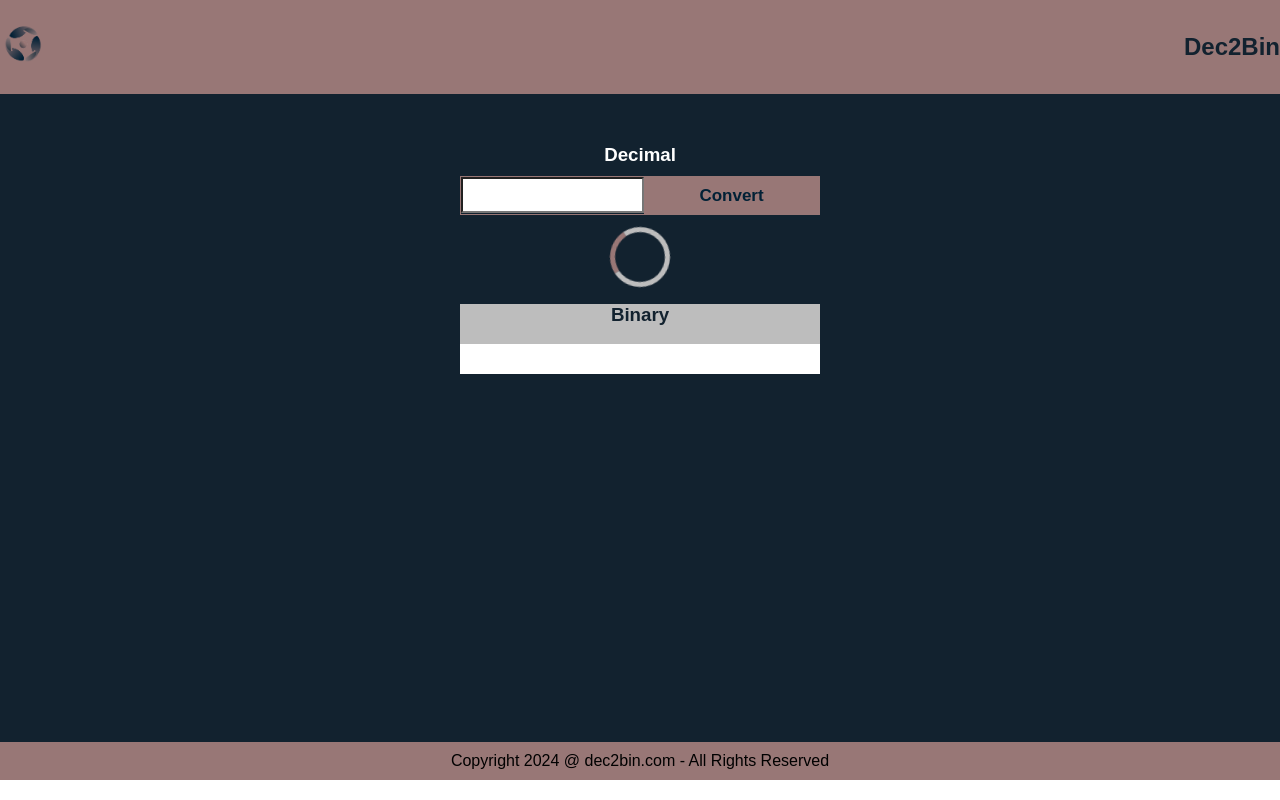
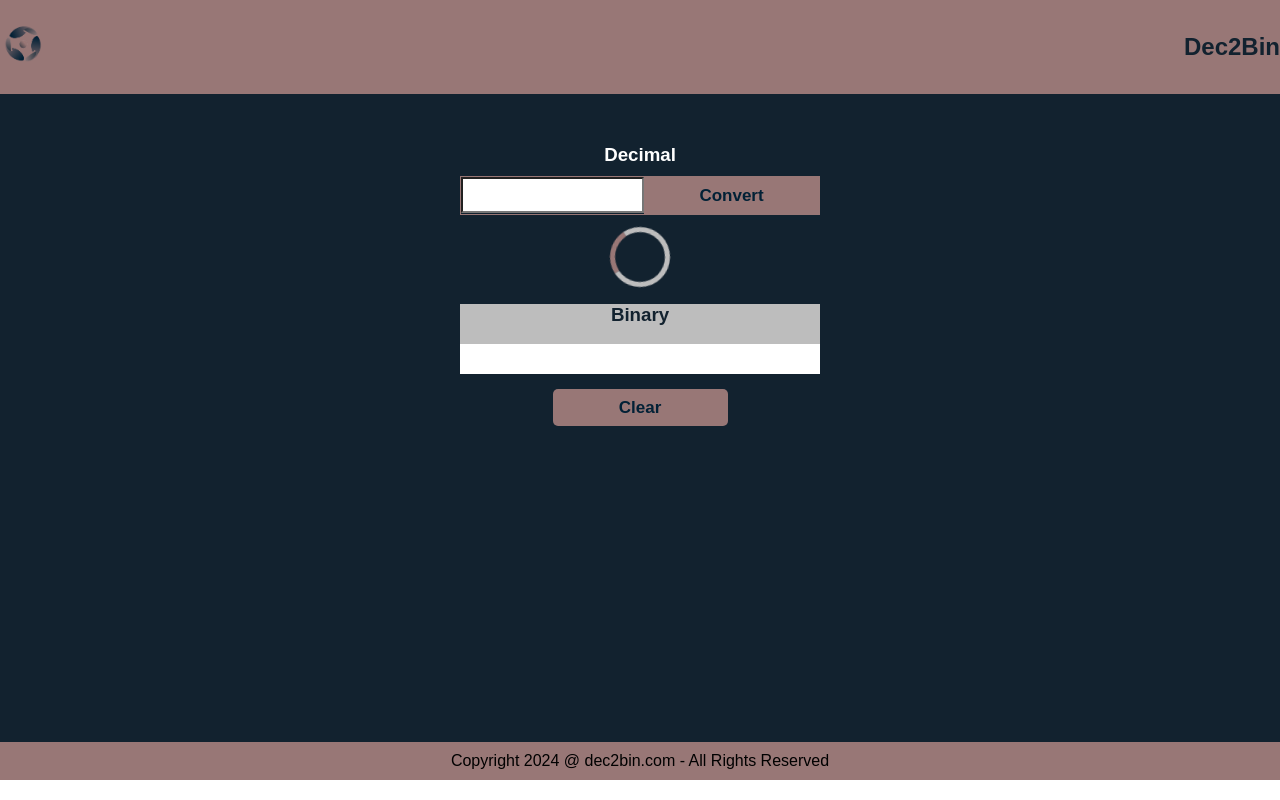
Before and after one commit to Thuso-Ndou/dec2bin, a React (Vite) app: page / in a window 1280 px wide. Built offline with nearby package versions, Linux system fonts and the light colour scheme.

Commit message:
clear button added

```diff
--- a/src/Content.css
+++ b/src/Content.css
@@ -111,3 +111,11 @@ button:hover{
     height: 30px;
     text-align: center;
 }
+
+.clearBtn{
+    margin-top: 10px;
+}
+
+.clearBtn button{
+    border-radius: 5px;
+}
--- a/src/Content.jsx
+++ b/src/Content.jsx
@@ -33,6 +33,12 @@ export default function Content() {
       }
       setBin(stringBin);
     }
+
+    function clear(){
+        setBin('');
+        setDecimal('');
+    }
+
   return (
     <>
     <div className='nav-bar'>
@@ -57,6 +63,10 @@ export default function Content() {
         <h3 className='bin-head'>Binary</h3>
         <p className="binary">{bin}</p>
       </div>
+
+      <div className="clearBtn">
+        <button onClick={clear}>Clear</button>
+      </div>
     </div>
 
     <div className="footer">
```
